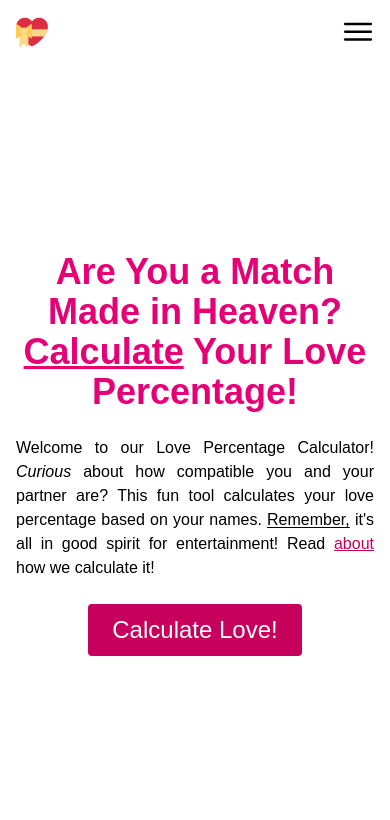
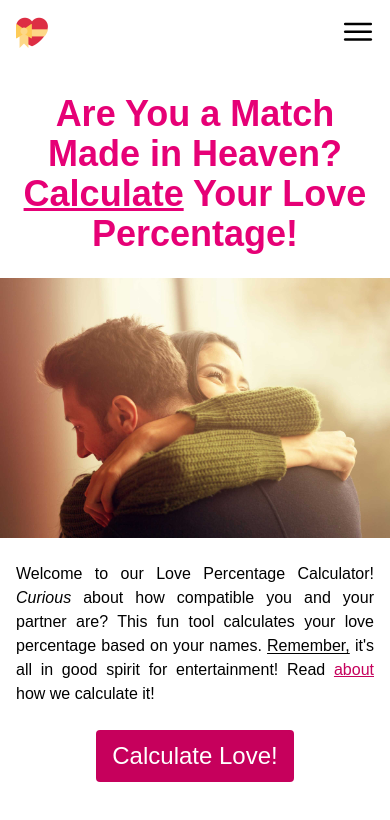
Before and after one commit to obedeveloper/love-calculator, a SvelteKit app: page / in a window 390 px wide. Shown: the top 820 px of the page. Built offline with nearby package versions, Linux system fonts and the light colour scheme.

Commit message:
Fix: Adjust hero section layout and image visibility

```diff
--- a/src/routes/(app)/(static)/+page.svelte
+++ b/src/routes/(app)/(static)/+page.svelte
@@ -3,8 +3,8 @@
 </script>
 
 <div
-	class="hero grid place-content-center gap-6 px-4 py-4
-	sm:bg-cover sm:bg-center sm:px-6 *:sm:mx-auto *:sm:max-w-160"
+	class="hero mb-8 grid place-content-center gap-6 py-4 *:px-4
+	sm:m-0 sm:bg-cover sm:bg-center sm:px-6 *:sm:mx-auto *:sm:max-w-160"
 >
 	<h1
 		class="font-libre text-center text-4xl font-bold text-pink-600
@@ -12,6 +12,8 @@
 	>
 		Are You a Match Made in Heaven? <u>Calculate</u> Your Love Percentage!
 	</h1>
+
+	<img src="/couple.jpg" class="px-0! sm:hidden" alt="Couple hugging!" />
 
 	<p class="text-justify sm:text-center sm:text-lg sm:text-white">
 		Welcome to our Love Percentage Calculator! <em>Curious</em> about how compatible you and your
```
